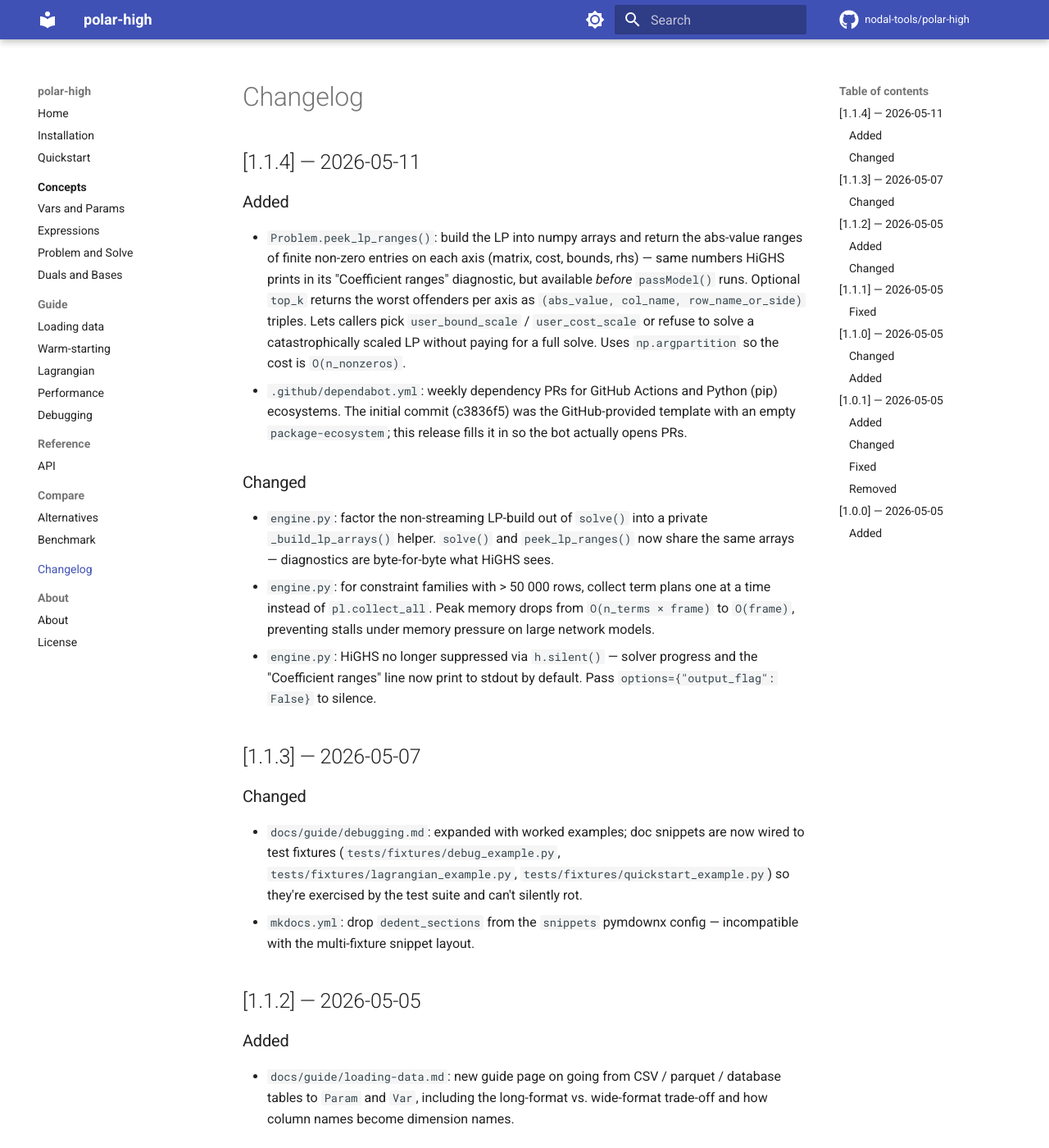
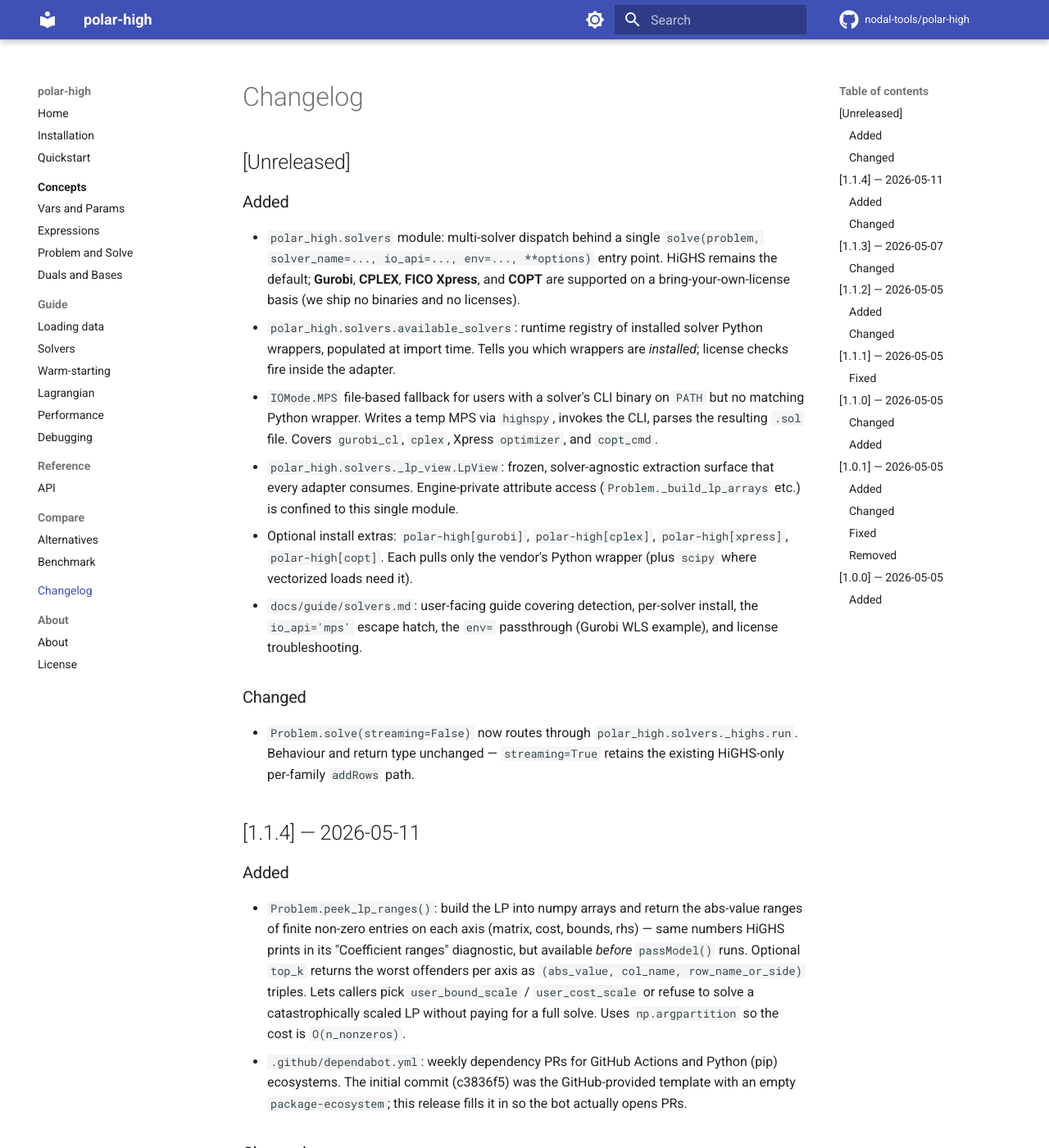
Before and after one commit to nodal-tools/polar-high, an MkDocs documentation site: the page built from docs/changelog.md, in a window 1280 px wide and 1400 px high. Shown: the whole window at 82% size. Built offline with MkDocs 1.6.1 and Material for MkDocs 9.7.7, drawn with Linux system fonts in a browser that asks for light colours; comment, search, counter and statistics services are not loaded; the version menu is left out.

Commit message:
solvers: phase 9 cross-solver tests + user guide + changelog
- new tests/test_solvers_cross.py: pairwise LP/MIP objective
  agreement across available_solvers + MPS-vs-direct parity
- new docs/guide/solvers.md: bring-your-own-license framing,
  per-solver install/license/troubleshooting + io_api='mps' and
  env= passthrough examples
- mkdocs.yml: Solvers page added to nav
- CHANGELOG.md: [Unreleased] section summarising the new module,
  IOMode.MPS fallback, LpView, and optional [gurobi]/[cplex]/
  [xpress]/[copt] extras

Phase 9 of specs/polar-high-multi-solver-implementation-plan.md
Definition of done for the multi-solver handoff: met.

Co-Authored-By: Claude Opus 4.7 (1M context) <noreply@anthropic.com>

```diff
--- a/CHANGELOG.md
+++ b/CHANGELOG.md
@@ -6,6 +6,42 @@ The format is based on [Keep a Changelog](https://keepachangelog.com/en/1.1.0/),
 and this project adheres to [Semantic Versioning](https://semver.org/spec/v2.0.0.html).
 
 <!--changelog-start-->
+
+## [Unreleased]
+
+### Added
+
+- `polar_high.solvers` module: multi-solver dispatch behind a single
+  `solve(problem, solver_name=..., io_api=..., env=..., **options)`
+  entry point. HiGHS remains the default; **Gurobi**, **CPLEX**,
+  **FICO Xpress**, and **COPT** are supported on a
+  bring-your-own-license basis (we ship no binaries and no licenses).
+- `polar_high.solvers.available_solvers`: runtime registry of
+  installed solver Python wrappers, populated at import time. Tells
+  you which wrappers are *installed*; license checks fire inside the
+  adapter.
+- `IOMode.MPS` file-based fallback for users with a solver's CLI
+  binary on `PATH` but no matching Python wrapper. Writes a temp MPS
+  via `highspy`, invokes the CLI, parses the resulting `.sol` file.
+  Covers `gurobi_cl`, `cplex`, Xpress `optimizer`, and `copt_cmd`.
+- `polar_high.solvers._lp_view.LpView`: frozen, solver-agnostic
+  extraction surface that every adapter consumes. Engine-private
+  attribute access (`Problem._build_lp_arrays` etc.) is confined to
+  this single module.
+- Optional install extras: `polar-high[gurobi]`, `polar-high[cplex]`,
+  `polar-high[xpress]`, `polar-high[copt]`. Each pulls only the
+  vendor's Python wrapper (plus `scipy` where vectorized loads need
+  it).
+- `docs/guide/solvers.md`: user-facing guide covering detection,
+  per-solver install, the `io_api='mps'` escape hatch, the `env=`
+  passthrough (Gurobi WLS example), and license troubleshooting.
+
+### Changed
+
+- `Problem.solve(streaming=False)` now routes through
+  `polar_high.solvers._highs.run`. Behaviour and return type
+  unchanged — `streaming=True` retains the existing HiGHS-only
+  per-family `addRows` path.
 
 ## [1.1.4] — 2026-05-11
 
--- a/mkdocs.yml
+++ b/mkdocs.yml
@@ -93,6 +93,7 @@ nav:
       - Duals and Bases: concepts/duals-and-bases.md
   - Guide:
       - Loading data: guide/loading-data.md
+      - Solvers: guide/solvers.md
       - Warm-starting: guide/warm-starting.md
       - Lagrangian: guide/lagrangian.md
       - Performance: guide/performance.md
```
Also changed, not shown: docs/guide/solvers.md (added, +199 -0 lines), 2 other files.
